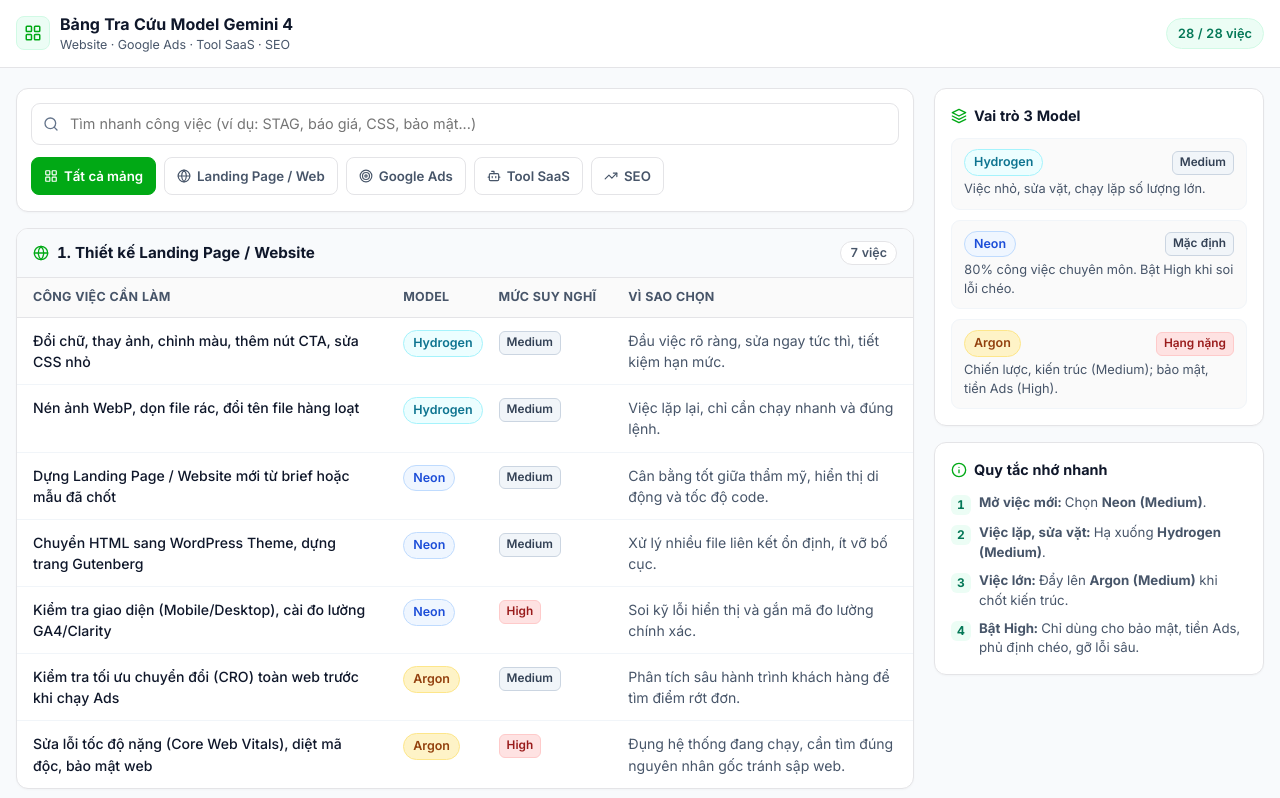
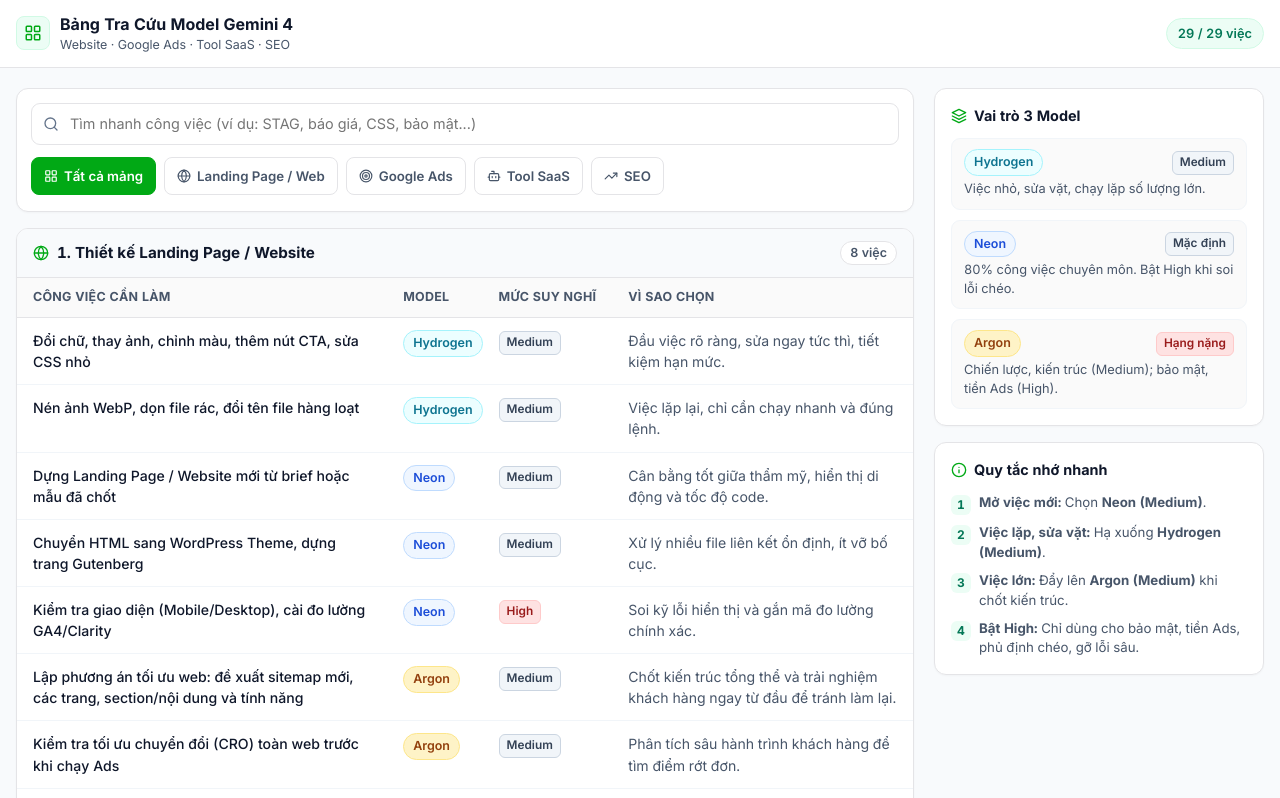
Before and after one commit to havanvandn-prog/bang-tra-cuu-gemini4, a plain HTML site: page index.html in a window 1280 px wide. Shown: the top 798 px of the page. Drawn offline with Linux system fonts and the light colour scheme.

Commit message:
Bo sung tac vu lap phuong an toi uu website (Argon Medium)

```diff
--- a/index.html
+++ b/index.html
@@ -637,7 +637,7 @@
         </div>
       </div>
       <div class="topbar-meta">
-        <span class="count-chip" id="countInfo">28 / 28 việc</span>
+        <span class="count-chip" id="countInfo">29 / 29 việc</span>
       </div>
     </div>
   </header>
@@ -814,6 +814,7 @@
       { cat: 'Website', task: 'Dựng Landing Page / Website mới từ brief hoặc mẫu đã chốt', model: 'Neon', level: 'Medium', reason: 'Cân bằng tốt giữa thẩm mỹ, hiển thị di động và tốc độ code.' },
       { cat: 'Website', task: 'Chuyển HTML sang WordPress Theme, dựng trang Gutenberg', model: 'Neon', level: 'Medium', reason: 'Xử lý nhiều file liên kết ổn định, ít vỡ bố cục.' },
       { cat: 'Website', task: 'Kiểm tra giao diện (Mobile/Desktop), cài đo lường GA4/Clarity', model: 'Neon', level: 'High', reason: 'Soi kỹ lỗi hiển thị và gắn mã đo lường chính xác.' },
+      { cat: 'Website', task: 'Lập phương án tối ưu web: đề xuất sitemap mới, các trang, section/nội dung và tính năng', model: 'Argon', level: 'Medium', reason: 'Chốt kiến trúc tổng thể và trải nghiệm khách hàng ngay từ đầu để tránh làm lại.' },
       { cat: 'Website', task: 'Kiểm tra tối ưu chuyển đổi (CRO) toàn web trước khi chạy Ads', model: 'Argon', level: 'Medium', reason: 'Phân tích sâu hành trình khách hàng để tìm điểm rớt đơn.' },
       { cat: 'Website', task: 'Sửa lỗi tốc độ nặng (Core Web Vitals), diệt mã độc, bảo mật web', model: 'Argon', level: 'High', reason: 'Đụng hệ thống đang chạy, cần tìm đúng nguyên nhân gốc tránh sập web.' },
 
```
